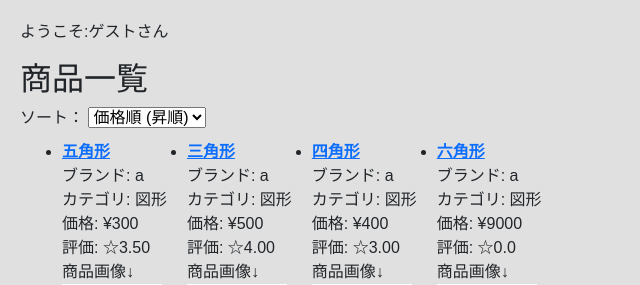
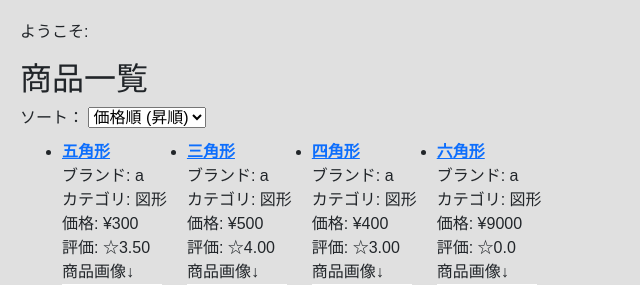
Before and after one commit to shomaozasa/NenkanSeisaku, a Django app: page / in a window 1280 px wide. Shown: the part 100-385 px from the top of the page, without its empty margins (0-640 px from the left). Run offline with Django 4.2, Linux system fonts and the light colour scheme; data comes from the database, SQL or seed files in the repository.

Commit message:
Update index.html

```diff
--- a/amazon/templates/index.html
+++ b/amazon/templates/index.html
@@ -13,11 +13,7 @@
     margin: 10px;
   }
 </style>
-{% if user.is_authenticated %}
-    <p>ようこそ:{{ user }}さん</p>
-{% else %}
-    <p>ようこそ:ゲストさん</p>
-{% endif %}
+<p>ようこそ:{{ user }}</p>
 <h2>商品一覧</h2>
 
 <label for="sort-select">ソート：</label>
```
